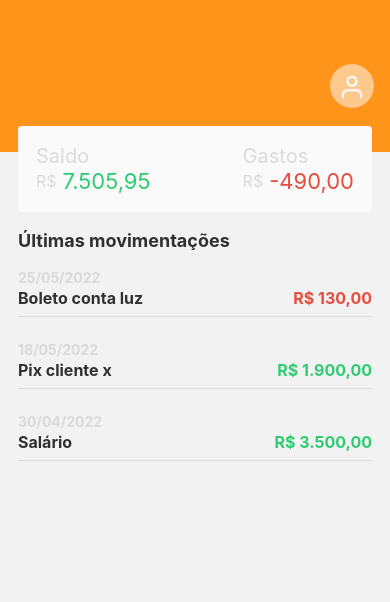
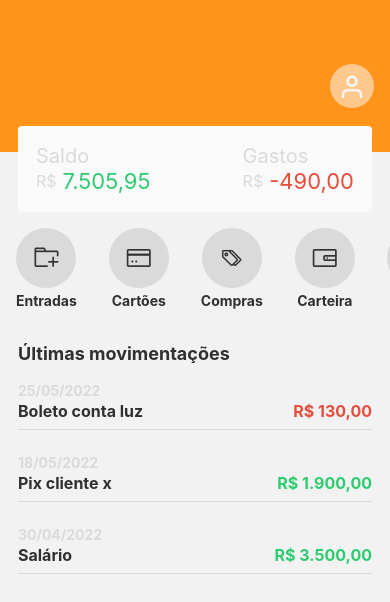
Before and after one commit to mateusmatosleonardo/finance_app_ui, a React Native app: screen /Home in a window 390 px wide. Shown: the top 602 px of the page. Built offline with nearby package versions, Linux system fonts and the light colour scheme.

Commit message:
feat: creating list actions

```diff
--- /dev/null
+++ b/src/components/Actions/index.tsx
@@ -0,0 +1,86 @@
+import React from 'react';
+import {
+  View,
+  Text,
+  StyleSheet,
+  ScrollView,
+  TouchableOpacity,
+} from 'react-native';
+import AntDesign from 'react-native-vector-icons/AntDesign';
+
+const Actions = () => {
+  return (
+    <ScrollView
+      style={styles.container}
+      horizontal
+      showsHorizontalScrollIndicator={false}
+      overScrollMode="never">
+      <TouchableOpacity style={styles.actionButton} activeOpacity={0.8}>
+        <View style={styles.areaButton}>
+          <AntDesign name="addfolder" size={24} color="#333" />
+        </View>
+        <Text style={styles.labelButton}>Entradas</Text>
+      </TouchableOpacity>
+      <TouchableOpacity style={styles.actionButton} activeOpacity={0.8}>
+        <View style={styles.areaButton}>
+          <AntDesign name="creditcard" size={24} color="#333" />
+        </View>
+        <Text style={styles.labelButton}>Cartões</Text>
+      </TouchableOpacity>
+      <TouchableOpacity style={styles.actionButton} activeOpacity={0.8}>
+        <View style={styles.areaButton}>
+          <AntDesign name="tagso" size={24} color="#333" />
+        </View>
+        <Text style={styles.labelButton}>Compras</Text>
+      </TouchableOpacity>
+      <TouchableOpacity style={styles.actionButton} activeOpacity={0.8}>
+        <View style={styles.areaButton}>
+          <AntDesign name="wallet" size={24} color="#333" />
+        </View>
+        <Text style={styles.labelButton}>Carteira</Text>
+      </TouchableOpacity>
+      <TouchableOpacity style={styles.actionButton} activeOpacity={0.8}>
+        <View style={styles.areaButton}>
+          <AntDesign name="barcode" size={24} color="#333" />
+        </View>
+        <Text style={styles.labelButton}>Boletos</Text>
+      </TouchableOpacity>
+      <TouchableOpacity style={styles.actionButton} activeOpacity={0.8}>
+        <View style={styles.areaButton}>
+          <AntDesign name="setting" size={24} color="#333" />
+        </View>
+        <Text style={styles.labelButton}>Conta</Text>
+      </TouchableOpacity>
+    </ScrollView>
+  );
+};
+
+const styles = StyleSheet.create({
+  container: {
+    maxHeight: 84,
+    marginBottom: 16,
+    marginTop: 16,
+    paddingStart: 16,
+    paddingEnd: 16,
+  },
+  actionButton: {
+    marginRight: 32,
+    alignItems: 'center',
+  },
+  areaButton: {
+    width: 60,
+    height: 60,
+    borderRadius: 60 / 2,
+    justifyContent: 'center',
+    alignItems: 'center',
+    backgroundColor: '#dadada',
+  },
+  labelButton: {
+    color: '#313030',
+    marginTop: 4,
+    textAlign: 'center',
+    fontWeight: 'bold',
+  },
+});
+
+export default Actions;
--- a/src/pages/Home/index.tsx
+++ b/src/pages/Home/index.tsx
@@ -4,6 +4,7 @@
 import {AuthContext} from '../../contexts/auth';
 import Balance from '../../components/Balance';
 import Movements from '../../components/Movements';
+import Actions from '../../components/Actions';
 
 const list = [
   {
@@ -38,6 +39,8 @@
 
       <Balance balance="7.505,95" expenses="-490,00" />
 
+      <Actions />
+
       <Text style={styles.title}>Últimas movimentações</Text>
 
       <FlatList
```
